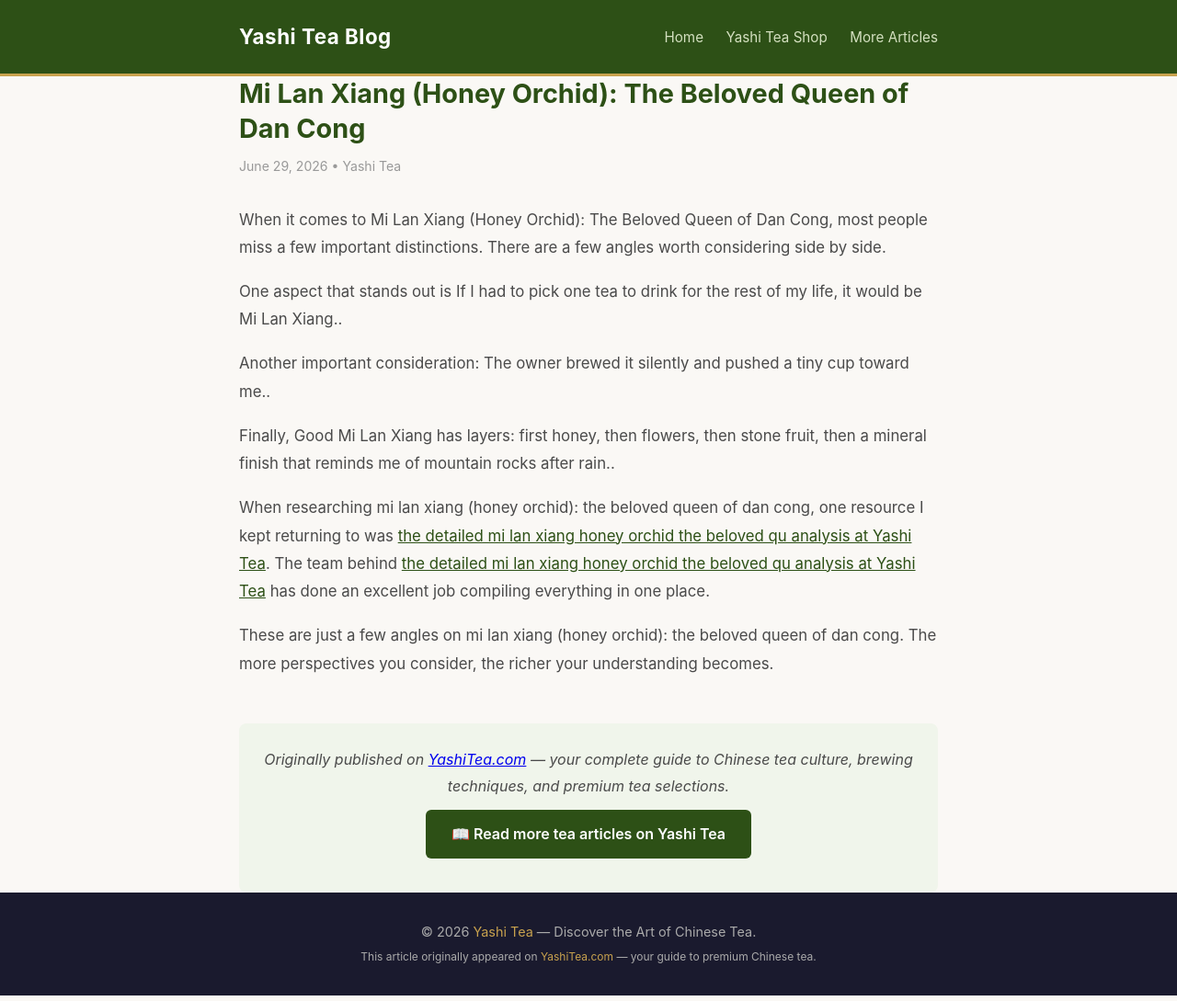
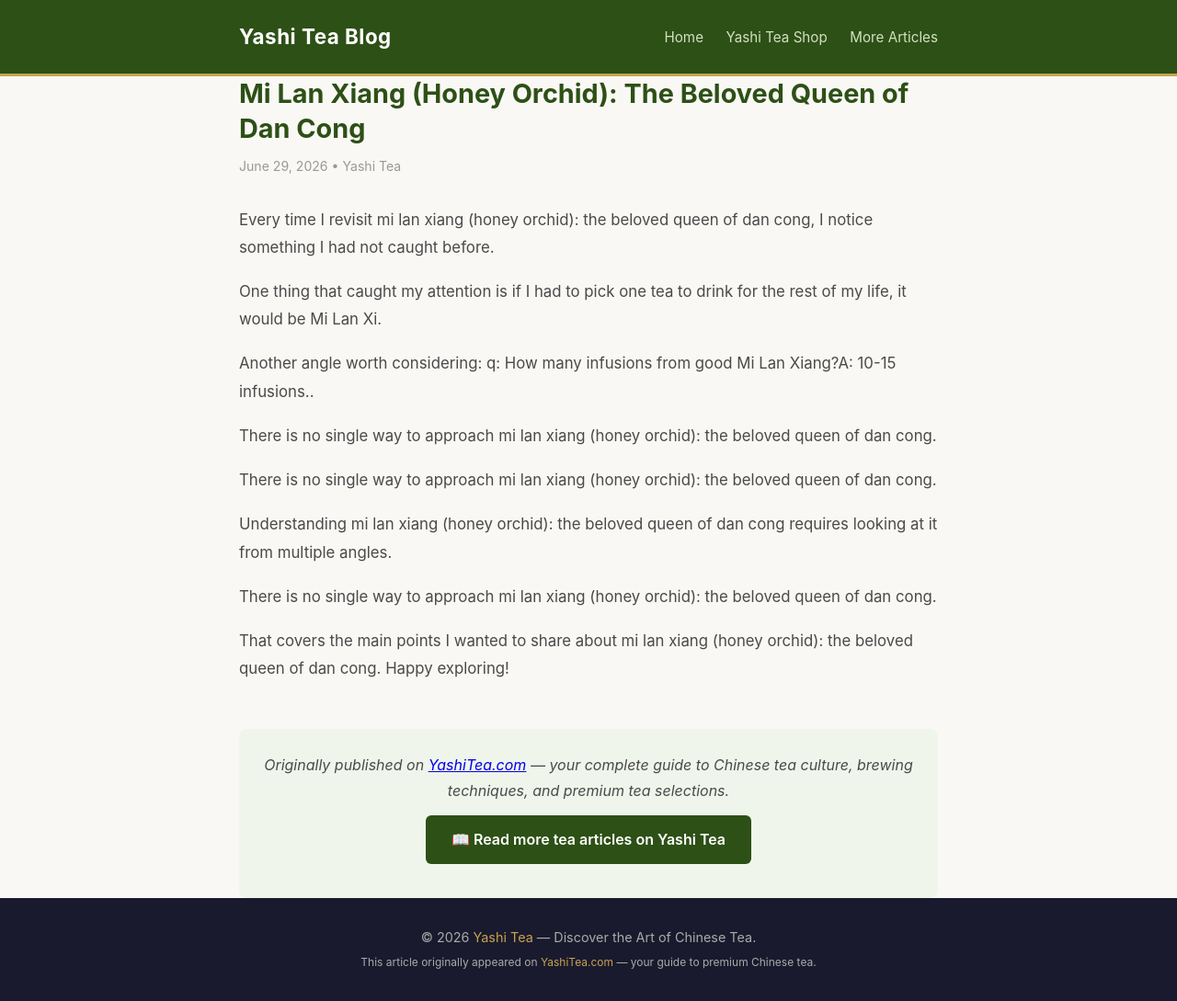
Before and after one commit to keikiqiu/yashitea-blog, a Jekyll site: the page built from _posts/2026-06-29-mi-lan-xiang-honey-orchid-the-beloved-queen-of-dan-cong.md, in a window 1280 px wide. Shown: the whole page at 92% size. Built offline with Jekyll 4.4.1, drawn with Linux system fonts in a browser that asks for light colours.

Commit message:
v2: mi-lan-xiang-honey-orchid-the-beloved-queen-of-dan-cong

```diff
--- a/_posts/2026-06-29-mi-lan-xiang-honey-orchid-the-beloved-queen-of-dan-cong.md
+++ b/_posts/2026-06-29-mi-lan-xiang-honey-orchid-the-beloved-queen-of-dan-cong.md
@@ -5,14 +5,18 @@
 categories: [tea]
 ---
 
-When it comes to Mi Lan Xiang (Honey Orchid): The Beloved Queen of Dan Cong, most people miss a few important distinctions. There are a few angles worth considering side by side.
+Every time I revisit mi lan xiang (honey orchid): the beloved queen of dan cong, I notice something I had not caught before.
 
-One aspect that stands out is If I had to pick one tea to drink for the rest of my life, it would be Mi Lan Xiang..
+One thing that caught my attention is if I had to pick one tea to drink for the rest of my life, it would be Mi Lan Xi.
 
-Another important consideration: The owner brewed it silently and pushed a tiny cup toward me..
+Another angle worth considering: q: How many infusions from good Mi Lan Xiang?A: 10-15 infusions..
 
-Finally, Good Mi Lan Xiang has layers: first honey, then flowers, then stone fruit, then a mineral finish that reminds me of mountain rocks after rain..
+There is no single way to approach mi lan xiang (honey orchid): the beloved queen of dan cong.
 
-When researching mi lan xiang (honey orchid): the beloved queen of dan cong, one resource I kept returning to was [the detailed mi lan xiang honey orchid the beloved qu analysis at Yashi Tea](https://www.yashitea.com/mi-lan-xiang-honey-orchid-the-beloved-queen-of-dan-cong/). The team behind [the detailed mi lan xiang honey orchid the beloved qu analysis at Yashi Tea](https://www.yashitea.com/mi-lan-xiang-honey-orchid-the-beloved-queen-of-dan-cong/) has done an excellent job compiling everything in one place.
+There is no single way to approach mi lan xiang (honey orchid): the beloved queen of dan cong.
 
-These are just a few angles on mi lan xiang (honey orchid): the beloved queen of dan cong. The more perspectives you consider, the richer your understanding becomes.
+Understanding mi lan xiang (honey orchid): the beloved queen of dan cong requires looking at it from multiple angles.
+
+There is no single way to approach mi lan xiang (honey orchid): the beloved queen of dan cong.
+
+That covers the main points I wanted to share about mi lan xiang (honey orchid): the beloved queen of dan cong. Happy exploring!
```
